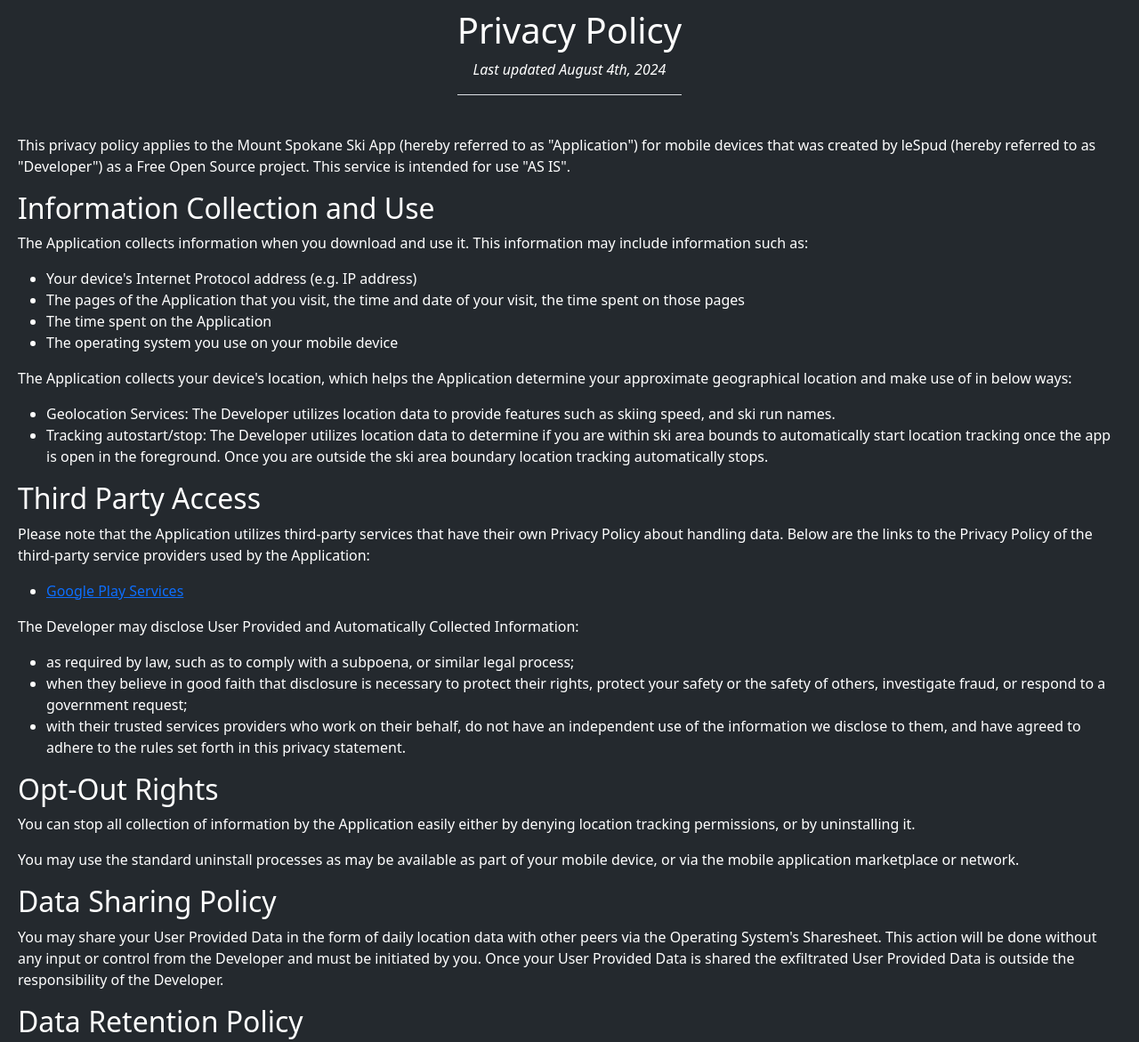
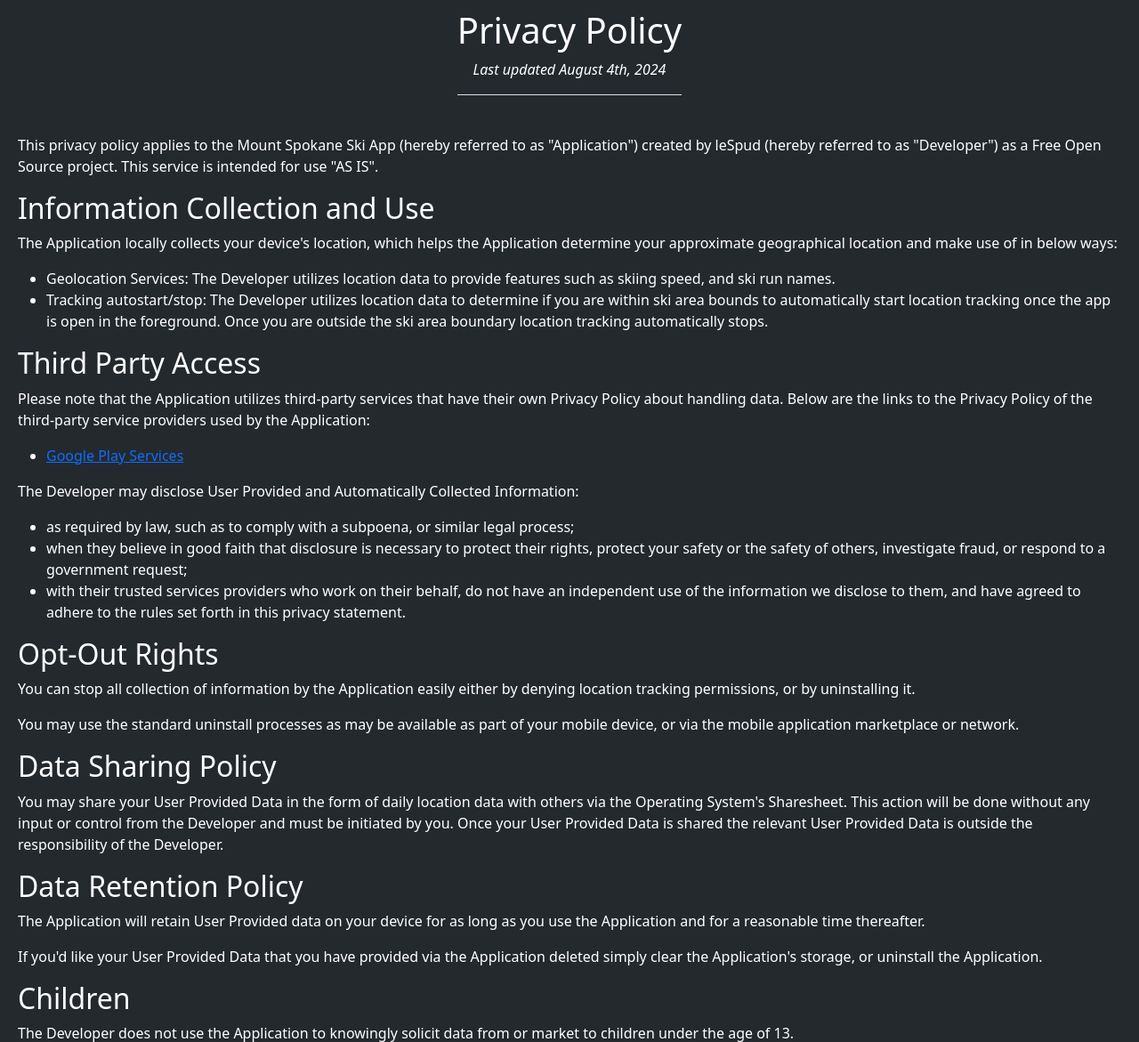
Before and after one commit to yeSpud/thespud.xyz, a plain HTML site: page mount-spokane-ski-app/privacy/index.html in a window 1280 px wide. Shown: the top 1171 px of the page at 89% size. Drawn offline with nearby package versions, Linux system fonts and the light colour scheme.

Commit message:
Applied suggested changes

```diff
--- a/mount-spokane-ski-app/privacy/index.html
+++ b/mount-spokane-ski-app/privacy/index.html
@@ -15,18 +15,11 @@
 		<br />
 		<div class="main-padding" style="text-align: left">
 			<p>
-				This privacy policy applies to the Mount Spokane Ski App (hereby referred to as "Application") for mobile devices that was created by leSpud (hereby referred to as "Developer") as a Free Open Source project.
+				This privacy policy applies to the Mount Spokane Ski App (hereby referred to as "Application") created by leSpud (hereby referred to as "Developer") as a Free Open Source project.
 				This service is intended for use "AS IS".
 			</p>
 			<h2>Information Collection and Use</h2>
-			<p>The Application collects information when you download and use it. This information may include information such as:</p>
-			<ul>
-				<li>Your device's Internet Protocol address (e.g. IP address)</li>
-				<li>The pages of the Application that you visit, the time and date of your visit, the time spent on those pages</li>
-				<li>The time spent on the Application</li>
-				<li>The operating system you use on your mobile device</li>
-			</ul>
-			<p>The Application collects your device's location, which helps the Application determine your approximate geographical location and make use of in below ways:</p>
+			<p>The Application locally collects your device's location, which helps the Application determine your approximate geographical location and make use of in below ways:</p>
 			<ul>
 				<li>
 					Geolocation Services: The Developer utilizes location data to provide features such as skiing speed,
@@ -62,9 +55,9 @@
 			</p>
 			<h2>Data Sharing Policy</h2>
 			<p>
-				You may share your User Provided Data in the form of daily location data with other peers via the Operating System's Sharesheet.
+				You may share your User Provided Data in the form of daily location data with others via the Operating System's Sharesheet.
 				This action will be done without any input or control from the Developer and must be initiated by you.
-				Once your User Provided Data is shared the exfiltrated User Provided Data is outside the responsibility of the Developer.
+				Once your User Provided Data is shared the relevant User Provided Data is outside the responsibility of the Developer.
 			</p>
 			<h2>Data Retention Policy</h2>
 			<p>The Application will retain User Provided data on your device for as long as you use the Application and for a reasonable time thereafter.</p>
```
